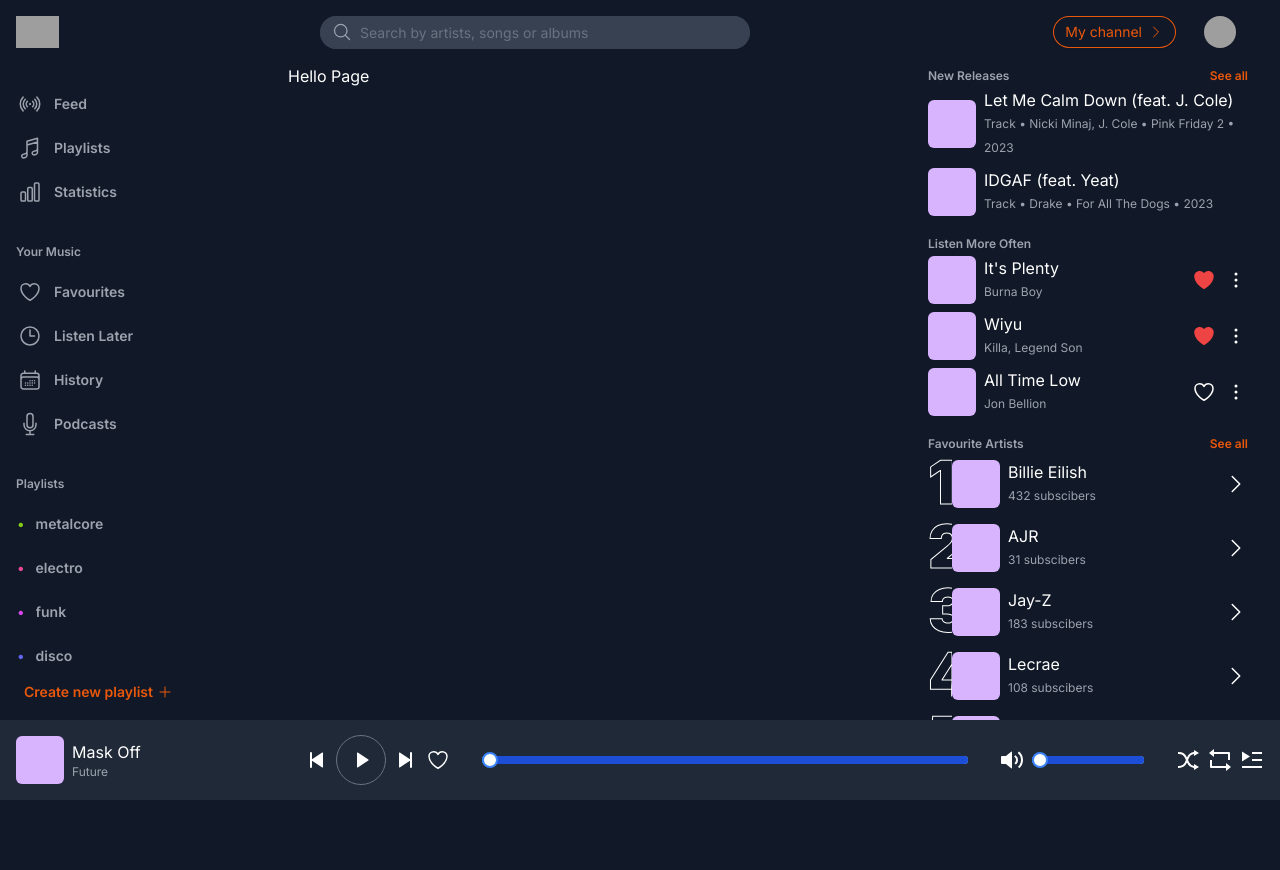
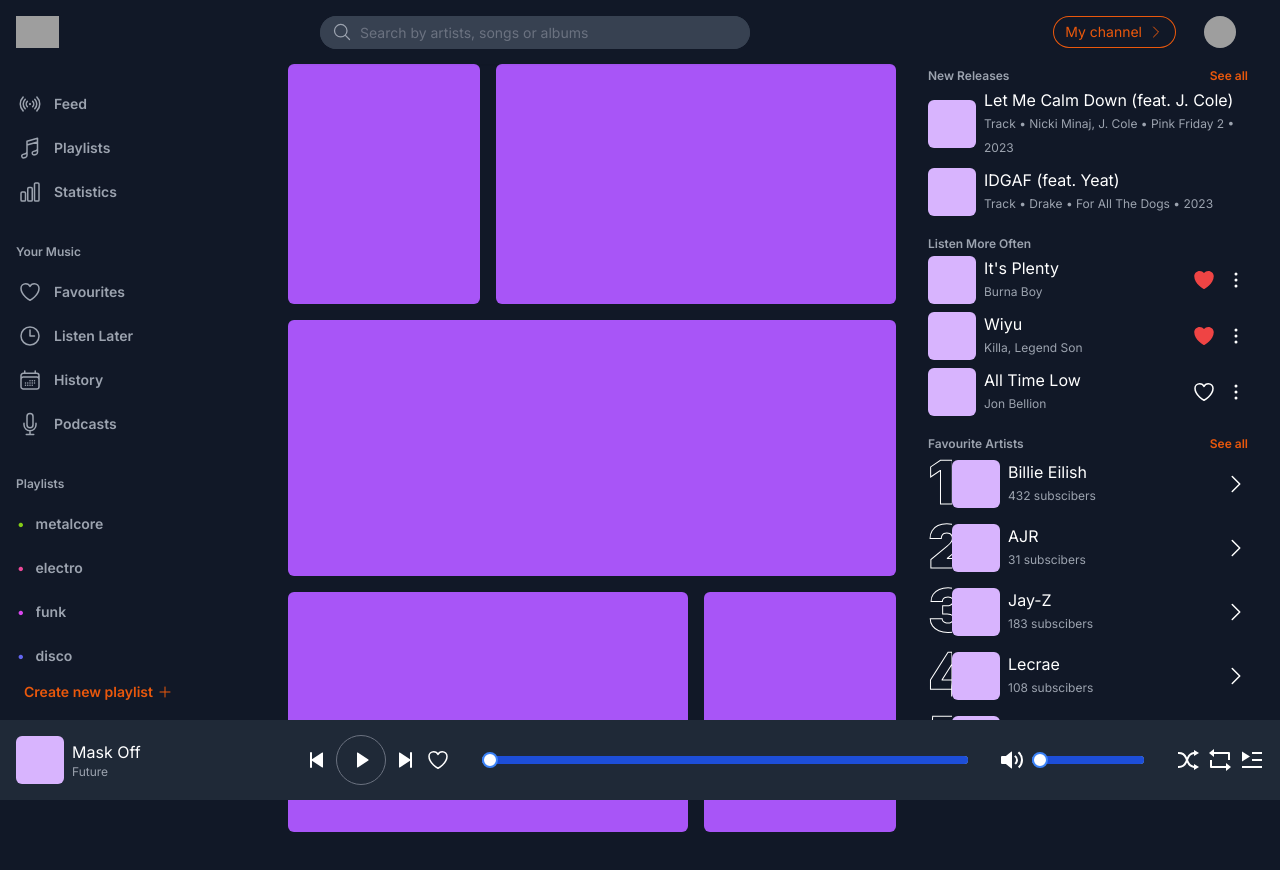
Before and after one commit to LobeM/melo, a Next.js app: page / in a window 1280 px wide. Shown: the top 870 px of the page. Before the commit the page ends 800 px from the top, so only its background shows below. Built offline with nearby package versions, Linux system fonts and the light colour scheme; grey boxes are pictures that could not be loaded.

Commit message:
created home page layout

```diff
--- a/src/app/_components/Header.tsx
+++ b/src/app/components/Header.tsx
@@ -9,7 +9,7 @@ import Link from 'next/link';
 
 export default function Header() {
   return (
-    <div className='sticky top-0 flex h-16 shrink-0 items-center gap-x-4 px-4 shadow-sm sm:px-6 lg:px-8'>
+    <div className='sticky top-0 flex h-16 shrink-0 items-center gap-x-4 px-4 shadow-sm sm:px-6 lg:px-8 bg-gray-900'>
       {/* Mobile menu button */}
       <button
         type='button'
--- a/src/app/_components/player/BottomPlayer.tsx
+++ b/src/app/components/player/BottomPlayer.tsx
@@ -48,7 +48,7 @@ const BottomPlayer = () => {
   };
 
   return (
-    <div className='absolute bottom-0 left-0 right-0 flex items-center space-x-8 h-20 shrink-0 bg-gray-800 px-4 py-2 z-50'>
+    <div className='sticky bottom-0 left-0 right-0 flex items-center space-x-8 h-20 shrink-0 bg-gray-800 px-4 py-2 z-50'>
       {/* Now Playing */}
       <div className='flex w-64 items-center space-x-2'>
         <div className='flex-none w-12 h-12 bg-purple-300 rounded-md'></div>
--- a/src/app/layout.tsx
+++ b/src/app/layout.tsx
@@ -1,10 +1,10 @@
 import type { Metadata } from 'next';
 import { Inter } from 'next/font/google';
 import './globals.css';
-import Sidebar from '@/app/_components/Sidebar';
-import Header from '@/app/_components/Header';
-import Aside from '@/app/_components/Aside';
-import BottomPlayer from './_components/player/BottomPlayer';
+import Sidebar from '@/app/components/Sidebar';
+import Header from '@/app/components/Header';
+import Aside from '@/app/components/Aside';
+import BottomPlayer from './components/player/BottomPlayer';
 
 const inter = Inter({ subsets: ['latin'] });
 
@@ -26,7 +26,7 @@ export default function RootLayout({
         <div className='xl:pl-72'>
           {/* Sticky header */}
           <Header />
-          <main className='lg:pr-98'>{children}</main>
+          <main className='lg:pr-96 pb-4 overflow-y-auto'>{children}</main>
           <Aside />
         </div>
         <BottomPlayer />
--- a/src/app/page.tsx
+++ b/src/app/page.tsx
@@ -1,3 +1,13 @@
 export default function Home() {
-  return <>Hello Page</>;
+  return (
+    <>
+      <div className='grid grid-cols-3 gap-4'>
+        <div className='rounded-md col-span-1 bg-purple-500 h-60'></div>
+        <div className='rounded-md col-span-2 bg-purple-500 h-60'></div>
+        <div className='rounded-md col-span-3 bg-purple-500 h-64'></div>
+        <div className='rounded-md col-span-2 bg-purple-500 h-60'></div>
+        <div className='rounded-md col-span-1 bg-purple-500 h-60'></div>
+      </div>
+    </>
+  );
 }
```
Also changed, not shown: src/app/(account)/account/page.tsx (renamed from src/app/account/page.tsx), src/app/components/Aside.tsx (renamed from src/app/_components/Aside.tsx), src/app/components/Sidebar.tsx (renamed from src/app/_components/Sidebar.tsx), src/app/components/listItems/FavouriteArtistListItem.tsx (renamed from src/app/_components/listItems/FavouriteArtistListItem.tsx), src/app/components/listItems/ListenMoreListItem.tsx (renamed from src/app/_components/listItems/ListenMoreListItem.tsx), src/app/components/listItems/NewReleaseListItem.tsx (renamed from src/app/_components/listItems/NewReleaseListItem.tsx).
